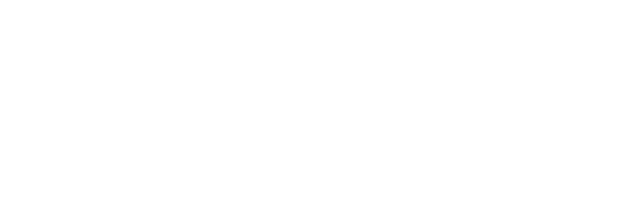
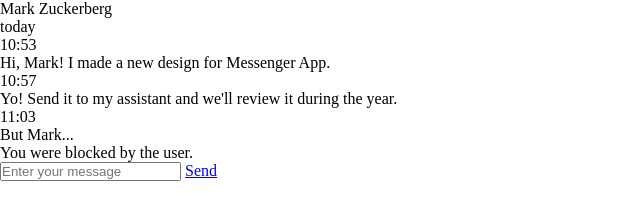
Before and after one commit to uma-frontend/messenger-04, a plain HTML site: page index.html in a window 1280 px wide. Shown: the whole page, without its empty margins (0-640 px from the left). Drawn offline with Linux system fonts and the light colour scheme; files that its build step writes are made by us from their sources.

Commit message:
Add html tree

```diff
--- a/css/styles.css
+++ b/css/styles.css
@@ -0,0 +1,53 @@
+/*Global Styles*/
+*,
+*::after,
+*::before {
+   margin: 0;
+   padding: 0;
+   box-sizing: border-box;
+}
+
+/*Body*/
+body{
+}
+
+/*Container*/
+.container {
+}
+
+/*Message Card*/
+.message-card {
+}
+
+   /*Message Card Header*/
+.message-card__header {
+}
+.message-card__circle {
+}
+.message-card__name {
+}
+.message-card__close-icon {
+}
+
+   /*Message Card Body*/
+.message-card__body {
+}
+.message-card__date {
+}
+.message-card__chats {
+}
+.message-card__chat {
+}
+.message-card__time {
+}
+.message-card__text {
+}
+   /*Message Card Footer*/
+.message-card__footer {
+}
+.message-card__intup-box {
+}
+.message-card__input {
+}
+.message-card__btn {
+}
--- a/index.html
+++ b/index.html
@@ -6,9 +6,53 @@
   <meta http-equiv="X-UA-Compatible" content="ie=edge">
   <title>Loop 1 - Step 4</title>
   <link href="https://fonts.googleapis.com/css?family=Roboto:400,500,700" rel="stylesheet">
-  <link rel="stylesheet" href="./styles.css" />
+
+  <link rel="stylesheet" href="/css/styles.css" />
+
 </head>
 <body>
-
+   <div class="container">
+      <div class="message-card">
+         <div class="message-card__header">
+            <span class="message-card__circle"></span>
+            <span class="message-card__name">Mark Zuckerberg</span>
+            <span class="message-card__close-icon"></span>
+         </div>
+         <div class="message-card__body">
+            <div class="message-card__date">today</div>
+            <div class="message-card__chats">
+               <div class="message-card__chat">
+                  <span class="message-card__time">10:53</span>
+                  <div class="message-card__text">
+                     Hi, Mark! I made a new design for Messenger App.
+                  </div>
+               </div>
+               <div class="message-card__chat">
+                  <span class="message-card__time">10:57</span>
+                  <div class="message-card__text">
+                     Yo! Send it to my assistant and we'll review it during the year.
+                  </div>
+               </div>
+               <div class="message-card__chat">
+                  <span class="message-card__time">11:03</span>
+                  <div class="message-card__text">
+                     But Mark...
+                  </div>
+               </div>
+               <div class="message-card__chat">
+                  <div class="message-card__text">
+                     You were blocked by the user.
+                  </div>
+               </div>
+            </div>
+         </div>
+         <div class="message-card__footer">
+            <div class="message-card__intup-box">
+               <input type="text" class="message-card__input" placeholder="Enter your message">
+               <a class="message-card__btn" href="#">Send</a>
+            </div>
+         </div>
+      </div>
+   </div>
 </body>
 </html>
```
